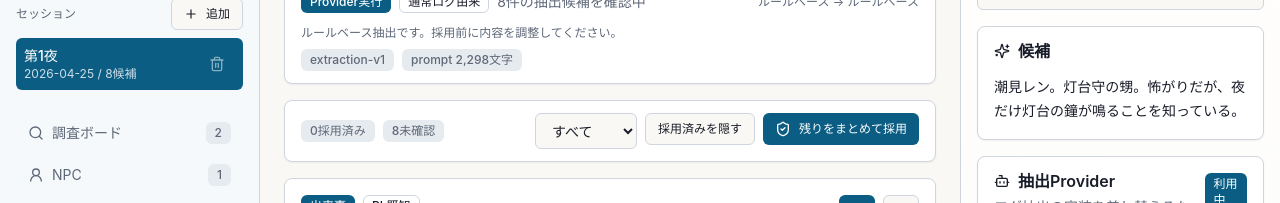
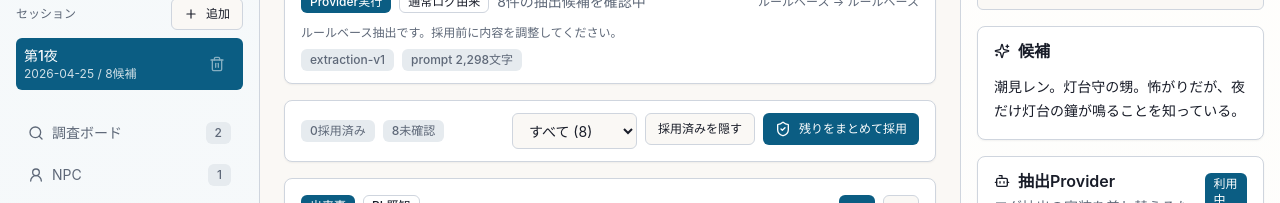
Before and after one commit to Kota-Ohno/trpg-gm-copilot, a React (Vite) app: page / in a window 1280 px wide. Both pictures are taken after a click on the button "抽出プレビュー". Shown: the part 246-449 px from the top of the page. Built offline with nearby package versions, Linux system fonts and the light colour scheme.

Commit message:
Show review kind filter counts

```diff
--- a/src/App.tsx
+++ b/src/App.tsx
@@ -226,6 +226,23 @@ export function App() {
 
     return reviewKindFilter === "all" || item.kind === reviewKindFilter;
   });
+  const reviewKindCounts = reviewKindOptions.reduce<Record<ReviewKindFilter, number>>(
+    (counts, option) => ({
+      ...counts,
+      [option.value]:
+        option.value === "all"
+          ? items.length
+          : items.filter((item) => item.kind === option.value).length,
+    }),
+    {
+      all: 0,
+      出来事: 0,
+      NPC: 0,
+      手がかり: 0,
+      GM秘密: 0,
+      伏線: 0,
+    },
+  );
   const canExtractLog =
     logInputMode === "plain"
       ? log.trim().length > 0
@@ -945,7 +962,7 @@ export function App() {
                           >
                             {reviewKindOptions.map((option) => (
                               <option key={option.value} value={option.value}>
-                                {option.label}
+                                {option.label} ({reviewKindCounts[option.value]})
                               </option>
                             ))}
                           </select>
```
